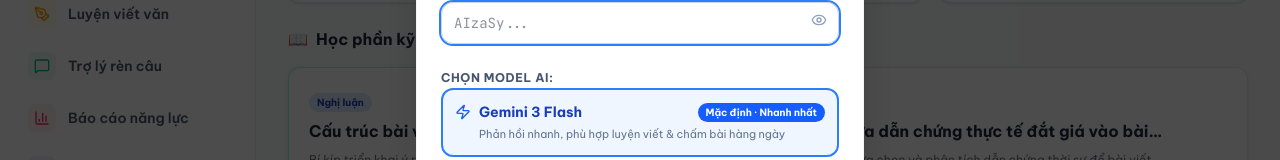
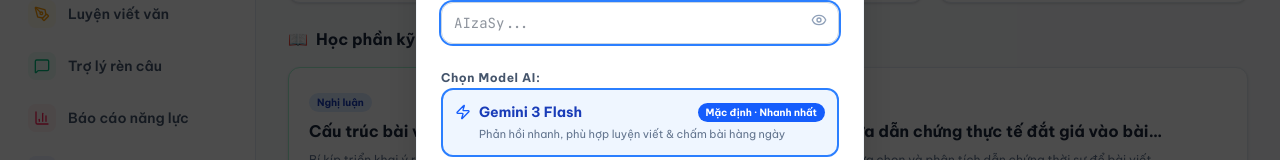
Before and after one commit to Phuong76-vts/APP-VAN-HOC-VTS, a React (Vite) app: page / in a window 1280 px wide. Shown: the part 318-478 px from the top of the page. Built offline with nearby package versions, Linux system fonts and the light colour scheme.

Commit message:
Update Header.tsx

```diff
--- a/src/components/Header.tsx
+++ b/src/components/Header.tsx
@@ -151,7 +151,7 @@
   // Render phần chọn model dạng Cards
   const ModelCards = () => (
     <div className="space-y-2">
-      <label className="text-xs font-bold text-slate-600 uppercase tracking-wider">Chọn Model AI:</label>
+      <label className="text-xs font-bold text-slate-600 tracking-wider">Chọn Model AI:</label>
       <div className="space-y-2">
         {AI_MODELS.map(model => {
           const info = AI_MODEL_LABELS[model];
@@ -361,7 +361,7 @@
             <div className="p-6 space-y-6 max-h-[80vh] overflow-y-auto">
               {/* API Key */}
               <div className="space-y-3">
-                <h4 className="font-bold text-sm text-slate-800 uppercase tracking-wider flex items-center space-x-2">
+                <h4 className="font-bold text-sm text-slate-800 tracking-wider flex items-center space-x-2">
                   <Key className="w-4 h-4 text-blue-600" />
                   <span>Gemini API Key</span>
                 </h4>
@@ -413,7 +413,7 @@
 
               {/* Profile */}
               <div className="space-y-3">
-                <h4 className="font-bold text-sm text-slate-800 uppercase tracking-wider flex items-center space-x-2">
+                <h4 className="font-bold text-sm text-slate-800 tracking-wider flex items-center space-x-2">
                   <GraduationCap className="w-4 h-4 text-amber-500" />
                   <span>Hồ sơ người học</span>
                 </h4>
@@ -448,7 +448,7 @@
 
               {/* Backup & Restore */}
               <div className="space-y-3">
-                <h4 className="font-bold text-sm text-slate-800 uppercase tracking-wider flex items-center space-x-2">
+                <h4 className="font-bold text-sm text-slate-800 tracking-wider flex items-center space-x-2">
                   <Download className="w-4 h-4 text-emerald-600" />
                   <span>Sao lưu & Khôi phục</span>
                 </h4>
```
